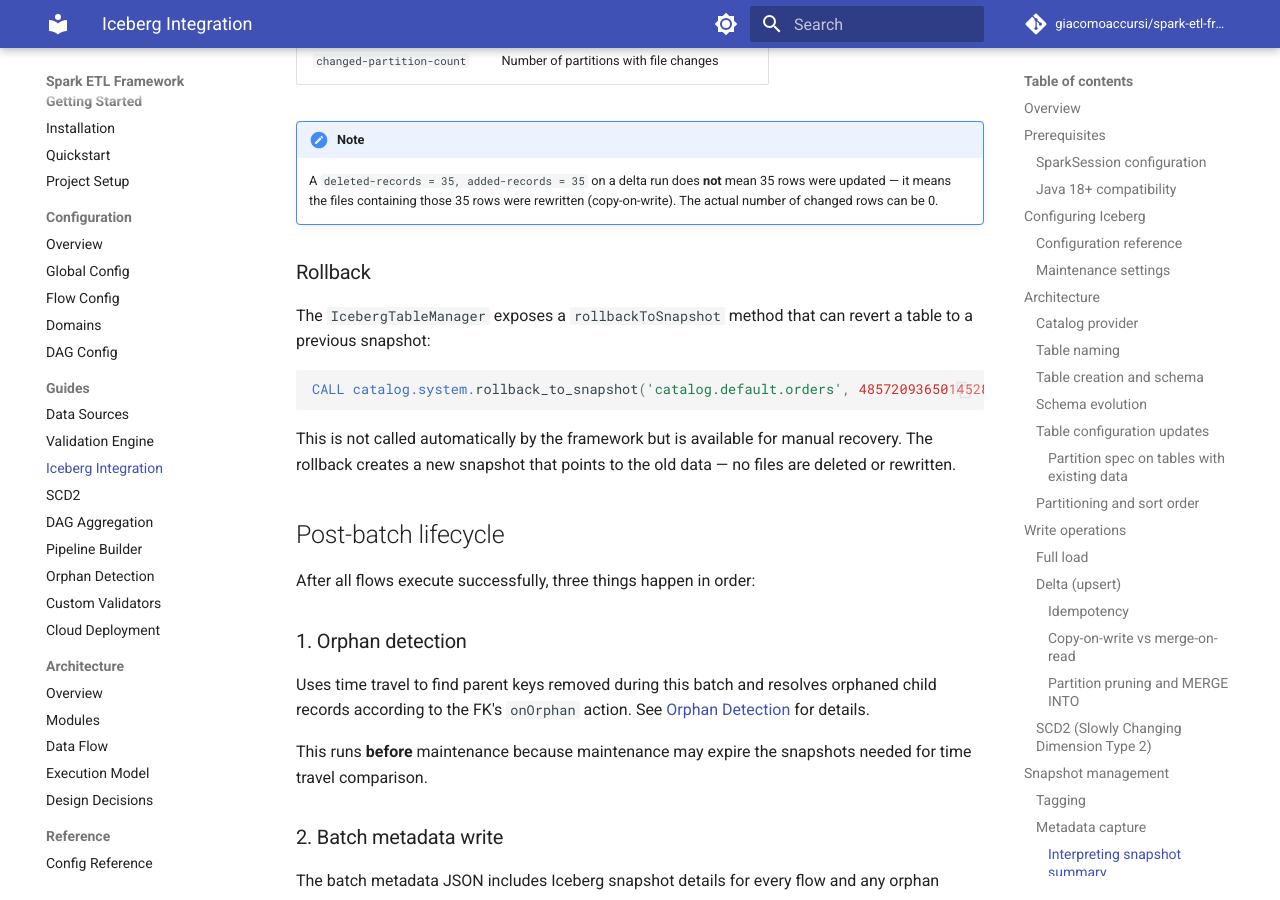
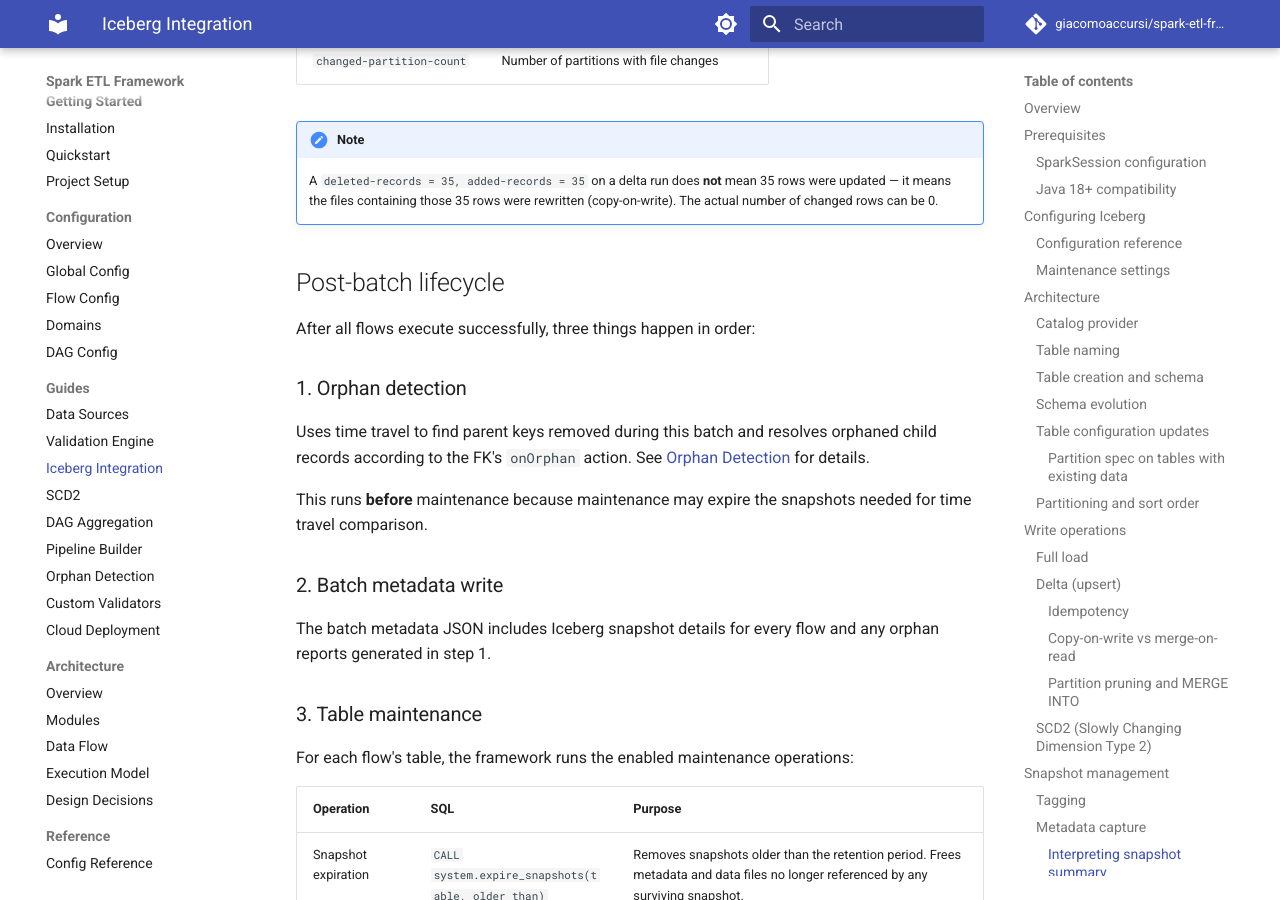
Before and after one commit to giacomoaccursi/Floe, an MkDocs documentation site: the page built from site-docs/guides/iceberg.md, in a window 1280 px wide and 900 px high, scrolled down 10308 px. Built offline with MkDocs 1.6.1 and Material for MkDocs 9.7.7, drawn with Linux system fonts in a browser that asks for light colours; comment, search, counter and statistics services are not loaded.

Commit message:
refactor(iceberg): remove unused rollbackToSnapshot

````diff
--- a/site-docs/guides/iceberg.md
+++ b/site-docs/guides/iceberg.md
@@ -373,16 +373,6 @@
 !!!note
     A `deleted-records = 35, added-records = 35` on a delta run does **not** mean 35 rows were updated — it means the files containing those 35 rows were rewritten (copy-on-write). The actual number of changed rows can be 0.
 
-### Rollback
-
-The `IcebergTableManager` exposes a `rollbackToSnapshot` method that can revert a table to a previous snapshot:
-
-```sql
-CALL catalog.system.rollback_to_snapshot('catalog.default.orders', 4857209365014528)
-```
-
-This is not called automatically by the framework but is available for manual recovery. The rollback creates a new snapshot that points to the old data — no files are deleted or rewritten.
-
 ## Post-batch lifecycle
 
 After all flows execute successfully, three things happen in order:
````
Also changed, not shown: 1 other file.
